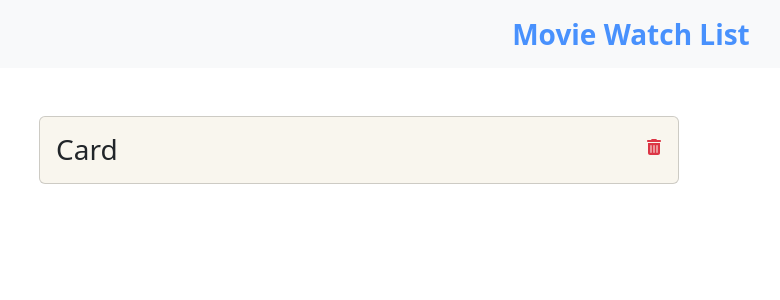
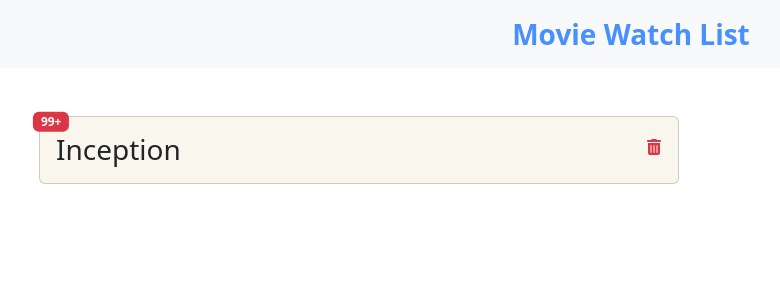
Before and after one commit to Shawaiz99/movie-watch-list-practice-project, a React app: page / in a window 1280 px wide. Shown: the top 300 px of the page, without its empty margins (9-789 px from the left). Built offline with nearby package versions, Linux system fonts and the light colour scheme; the HTML template or start-up script is replaced by a standard one.

Commit message:
Added badge to the Card

```diff
--- a/src/components/MovieCard.jsx
+++ b/src/components/MovieCard.jsx
@@ -1,20 +1,25 @@
-import { FaTrashCan } from "react-icons/fa6"
+import { FaTrashCan } from "react-icons/fa6";
 
 function MovieCard() {
   return (
     <div className="col-6 m-5">
-      <div className="card bg-bone-white text-dark">
+      <div className="card bg-bone-white text-dark position-relative">
+        <span
+          className="position-absolute top-0 start-0 translate-middle badge bg-danger
+        custom-badge-position"
+        >
+          99+
+        </span>
+
         <div className="card-body d-flex justify-content-between">
-            <h3 className="card-title m-0">
-                Card
-            </h3>
-            <div className="text-danger">
-              <FaTrashCan/>
-            </div>
+          <h3 className="card-title m-0">Inception</h3>
+          <div className="text-danger">
+            <FaTrashCan />
+          </div>
         </div>
       </div>
     </div>
-  )
+  );
 }
 
-export default MovieCard
+export default MovieCard;
--- a/src/index.css
+++ b/src/index.css
@@ -1,3 +1,8 @@
 .bg-bone-white {
   background-color: #f9f6ee;
 }
+
+.custom-badge-position {
+  top: 0.3rem !important;
+  left: 0.7rem !important;
+}
```
